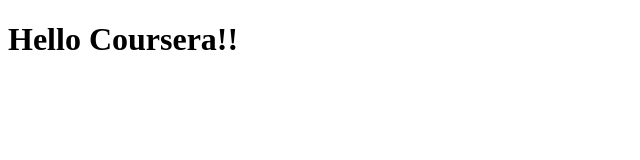
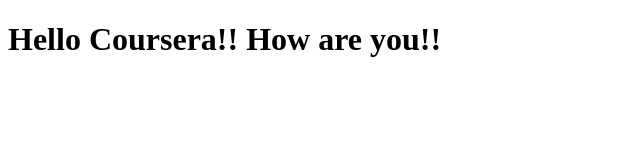
Before and after one commit to thebhaskar01/coursera-test, a plain HTML site: page site/index.html in a window 1280 px wide. Shown: the whole page, without its empty margins (0-640 px from the left). Drawn offline with Linux system fonts and the light colour scheme.

Commit message:
small addition to our page content

```diff
--- a/site/index.html
+++ b/site/index.html
@@ -5,6 +5,6 @@
 </head>
 
 <body>
-    <h1>Hello Coursera!!</h1>
+    <h1>Hello Coursera!! How are you!!</h1>
     </body>
 </html>
```
